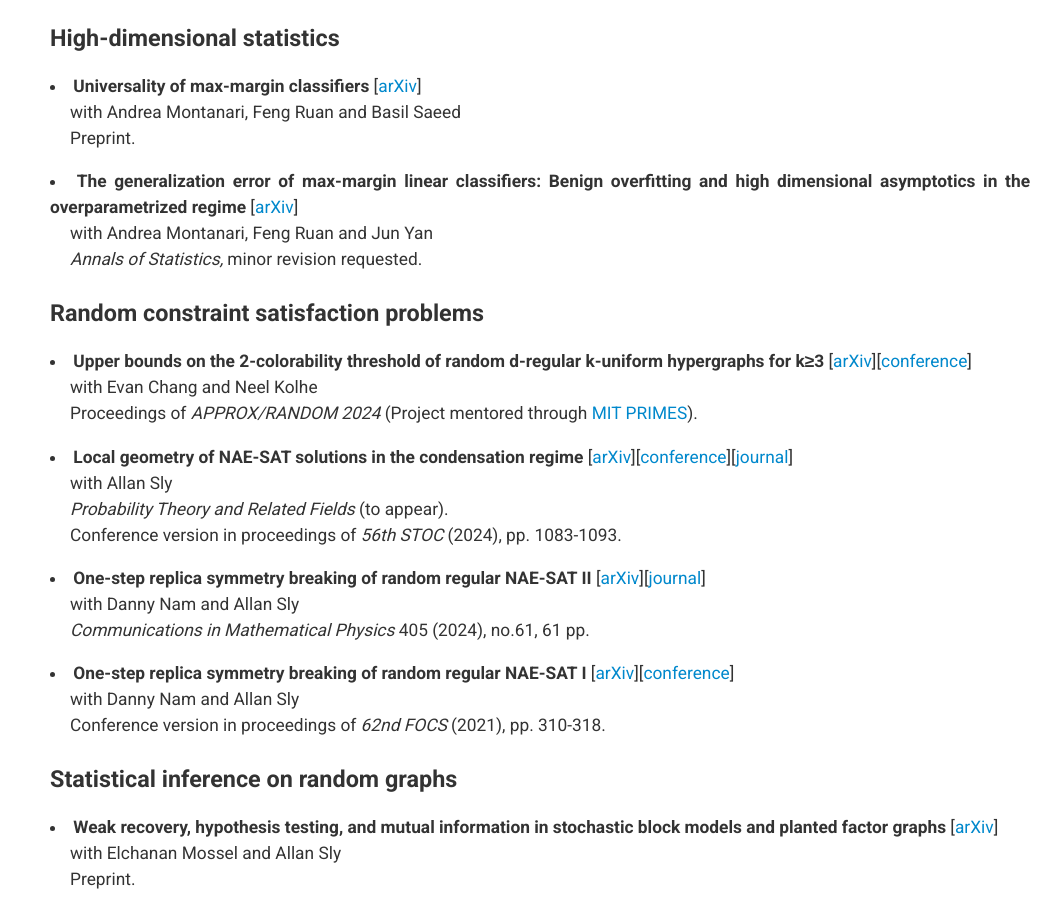
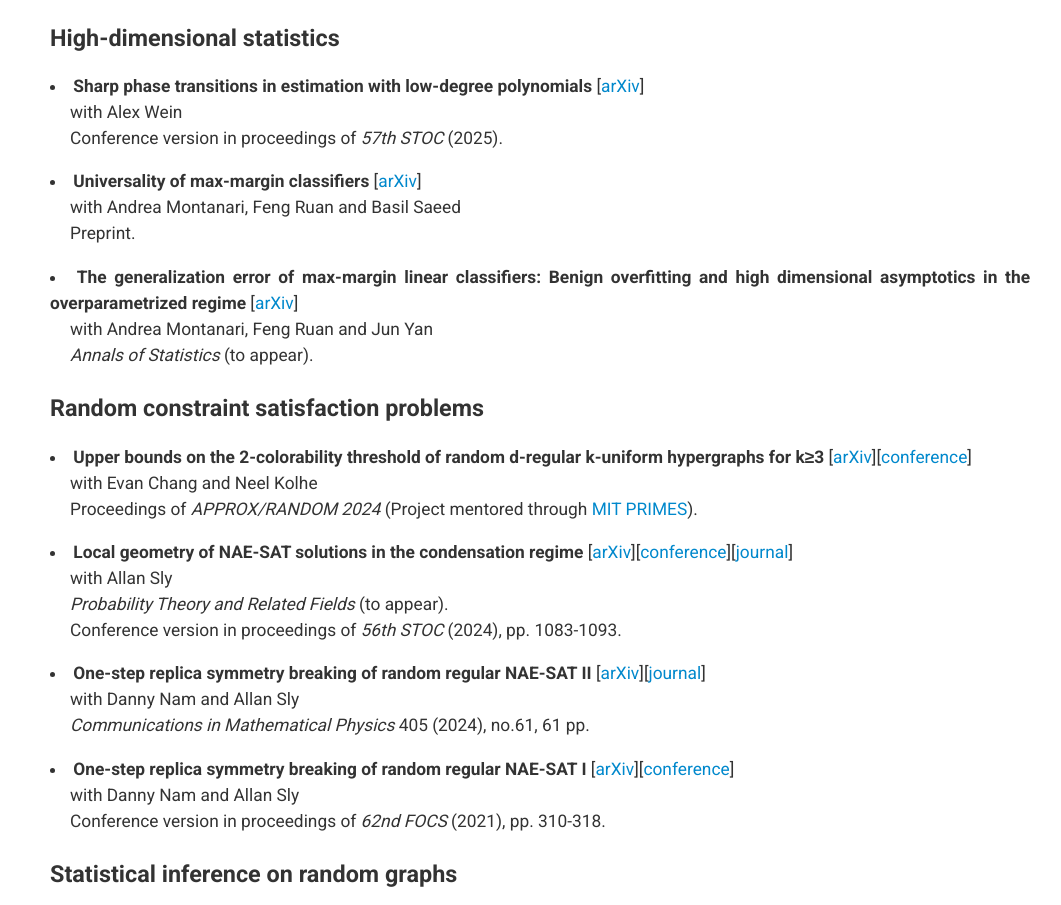
Before and after one commit to youngtaksohn/youngtaksohn.github.io, a plain HTML site: page index.html in a window 1280 px wide. Shown: the part 427-1332 px from the top of the page, without its empty margins (110-1171 px from the left). Drawn offline with Linux system fonts and the light colour scheme.

Commit message:
Update index.html

```diff
--- a/index.html
+++ b/index.html
@@ -96,6 +96,13 @@
 <ul class="publications">
 
     <li class="publication-category" style="list-style-type: none;">High-dimensional statistics</li>
+    <li>
+    <b>Sharp phase transitions in estimation with low-degree polynomials</b> [<a href="https://arxiv.org/abs/2502.14407">arXiv</a>]
+    <br/>
+    <span style="display: inline-block; padding-left: 20px;">with Alex Wein</span>
+    <br/>
+    <span style="display: inline-block; padding-left: 20px;">Conference version in proceedings of <em> 57th STOC </em> (2025).</span>
+  </li>
   <li>
     <b>Universality of max-margin classifiers</b> [<a href="https://arxiv.org/abs/2310.00176">arXiv</a>]
     <br/>
@@ -108,7 +115,7 @@
     <br/>
     <span style="display: inline-block; padding-left: 20px;">with Andrea Montanari, Feng Ruan and Jun Yan</span>
     <br/>
-    <span style="display: inline-block; padding-left: 20px;"><em> Annals of Statistics, </em> minor revision requested. </span>
+    <span style="display: inline-block; padding-left: 20px;"><em> Annals of Statistics </em> (to appear). </span>
   </li>
   <li class="publication-category" style="list-style-type: none;">Random constraint satisfaction problems </li>
   <li>
@@ -155,7 +162,7 @@
     <br/>
    <span style="display: inline-block; padding-left: 20px;">with Elchanan Mossel and Allan Sly</span>
     <br/>
-    <span style="display: inline-block; padding-left: 20px;">Preprint. </span>
+    <span style="display: inline-block; padding-left: 20px;">Conference version in proceedings of <em> 57th STOC </em> (2025). </span>
   </li>
   <li>
     <b>Sharp thresholds in inference of planted subgraphs</b> [<a href="https://arxiv.org/abs/2302.14830">arXiv</a>][<a href="https://proceedings.mlr.press/v195/mossel23a.html">conference</a>]
@@ -244,6 +251,10 @@
 
 <h1>Teaching</h1>
 <ul>
+  <li><b>Instructorship at Brown:</b><li>
+    <li>APMA 2640, Theory of Probability II, Spring 2025</li>
+</ul>
+<ul>
   <li><b>Instructorship at MIT:</b><li>
     <li>Seminar in Theroetical Computer Science (topic: Statistical Learning Theory), Fall 2023</li>
 </ul>
@@ -262,7 +273,7 @@
     <li>STATS 200, Inroduction to Statistical Inference, Winter 2017</li>
 </ul>
 
-<footer>Last updated on <time datetime="2019-12-21" itemprop="dateModified">8/01/2024</time></footer>
+<footer>Last updated on <time datetime="2019-12-21" itemprop="dateModified">02/21/2025</time></footer>
 
 </body>
 </html>
```
